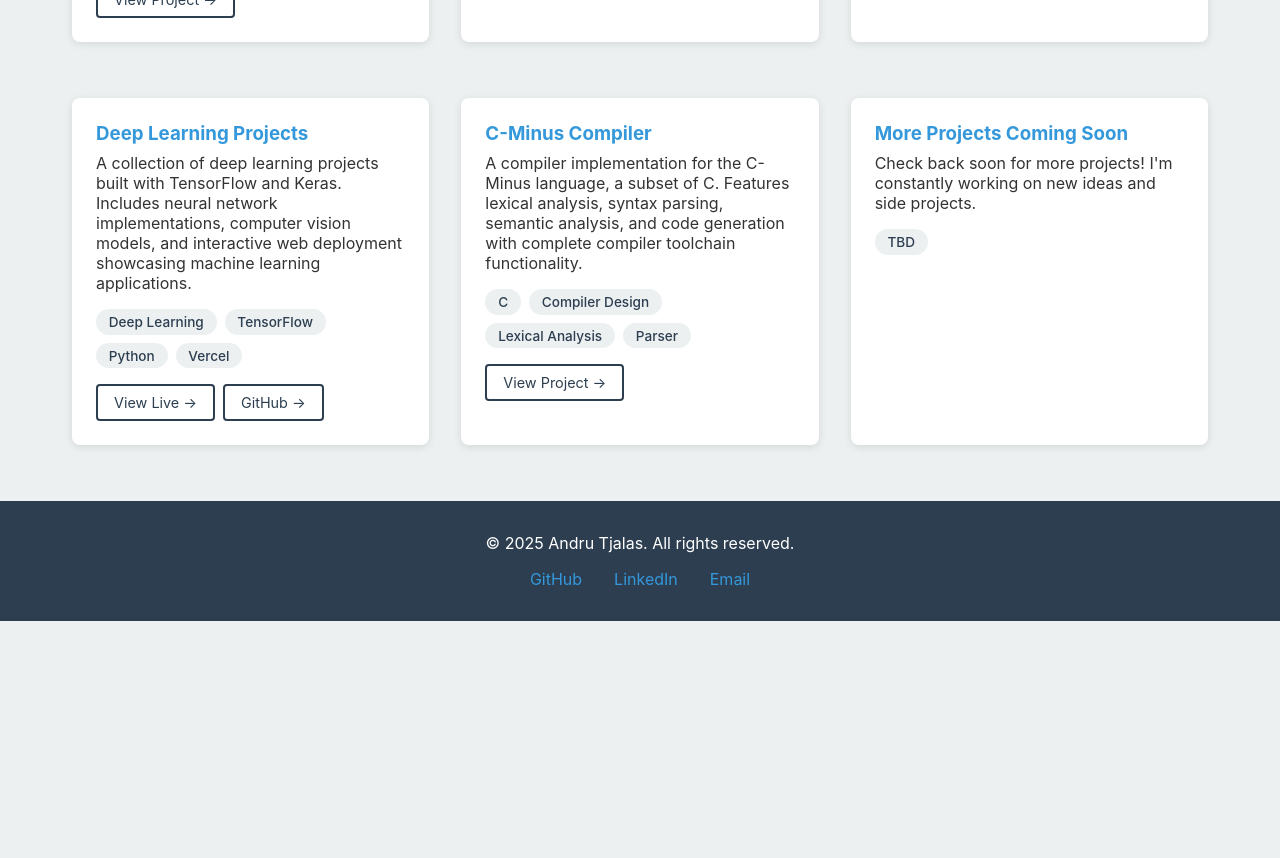
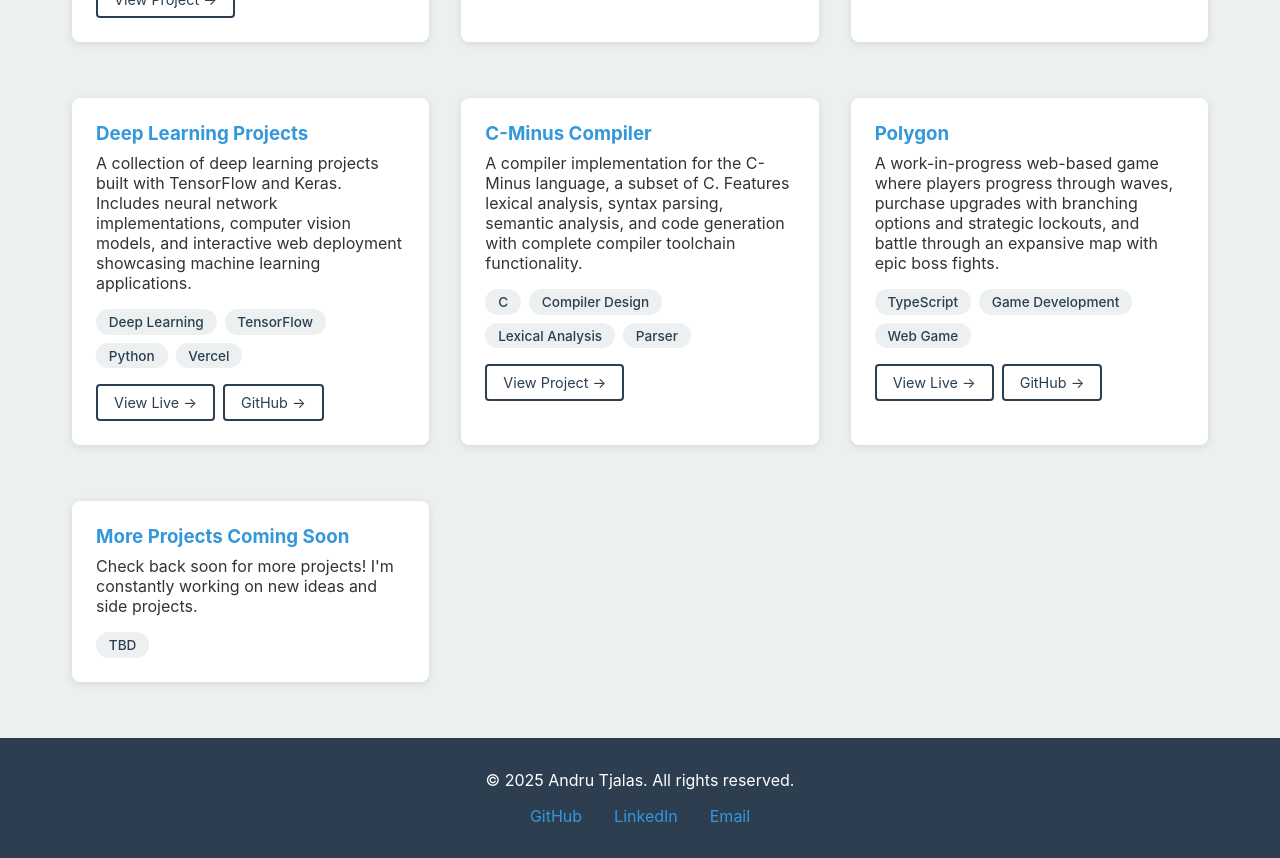
Before and after one commit to AndruTjalas1/Resume, a React (Create React App) app: page /projects in a window 1280 px wide. Shown: the part 600-1458 px from the top of the page. Before the commit the page ends 1221 px from the top, so only its background shows below. Built offline with nearby package versions, Linux system fonts and the light colour scheme.

Commit message:
added Polygon to Projects

```diff
--- a/src/pages/Projects.js
+++ b/src/pages/Projects.js
@@ -40,6 +40,14 @@ function Projects() {
     },
     {
       id: 6,
+      title: "Polygon",
+      description: "A work-in-progress web-based game where players progress through waves, purchase upgrades with branching options and strategic lockouts, and battle through an expansive map with epic boss fights.",
+      technologies: ["TypeScript", "Game Development", "Web Game"],
+      link: "https://polygon-gold.vercel.app",
+      github: "https://github.com/nolanrd04/Polygon",
+    },
+    {
+      id: 7,
       title: "More Projects Coming Soon",
       description: "Check back soon for more projects! I'm constantly working on new ideas and side projects.",
       technologies: ["TBD"],
```
